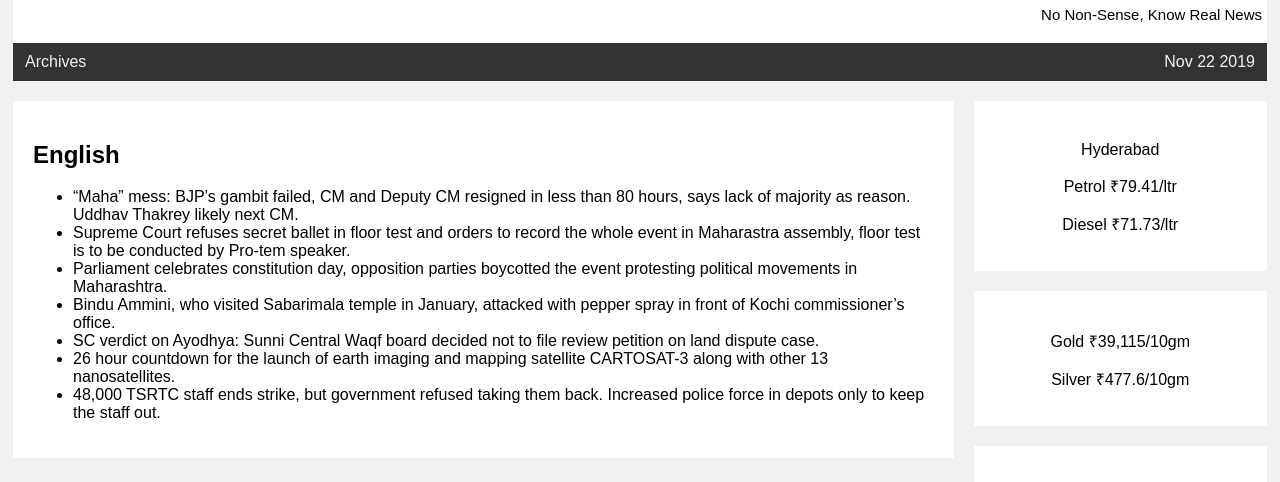
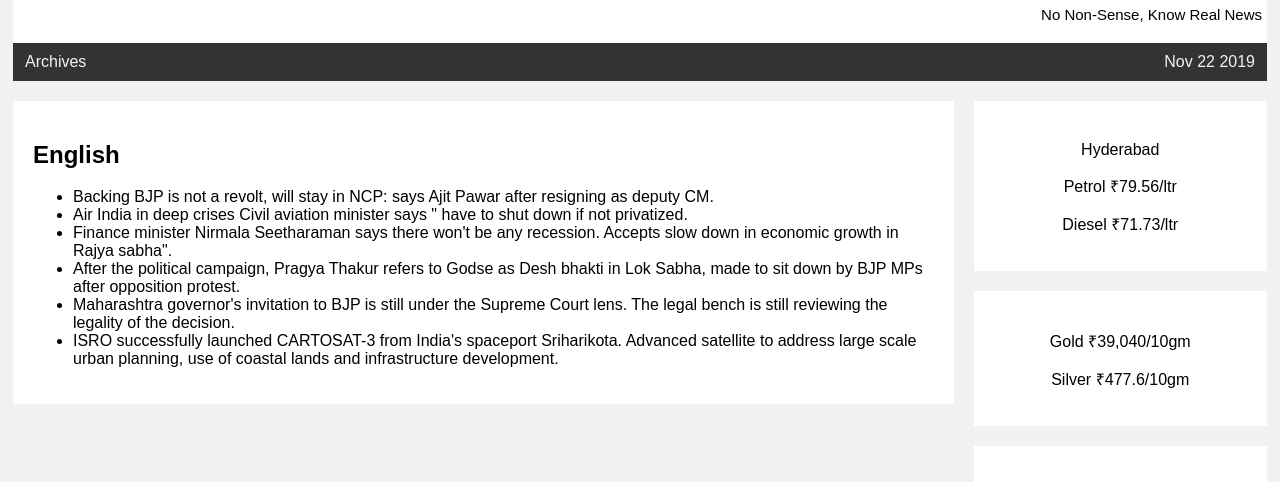
Before and after one commit to k-news-official/k-news-official.github.io, a plain HTML site: page index.html in a window 1280 px wide. Shown: the part 111-593 px from the top of the page. Drawn offline with Linux system fonts and the light colour scheme.

Commit message:
updated 20191127 news

```diff
--- a/index.html
+++ b/index.html
@@ -111,13 +111,12 @@ body {
     <div class="card">
       <h2>English</h2>
       <ul>
-        <li>“Maha” mess: BJP’s gambit failed, CM and Deputy CM resigned in less than 80 hours, says lack of majority as reason. Uddhav Thakrey likely next CM.</li>
-        <li>Supreme Court refuses secret ballet in floor test and orders to record the whole event in Maharastra assembly, floor test is to be conducted by Pro-tem speaker.</li>
-        <li>Parliament celebrates constitution day, opposition parties boycotted the event protesting political movements in Maharashtra.</li>
-        <li>Bindu Ammini, who visited Sabarimala temple in January, attacked with pepper spray in front of Kochi commissioner’s office.</li>
-        <li>SC verdict on Ayodhya: Sunni Central Waqf board decided not to file review petition on land dispute case.</li>
-        <li>26 hour countdown for the launch of earth imaging and mapping satellite CARTOSAT-3 along with other 13 nanosatellites.</li>
-        <li>48,000 TSRTC staff ends strike, but government refused taking them back. Increased police force in depots only to keep the staff out.</li>
+        <li>Backing BJP is not a revolt, will stay in NCP: says Ajit Pawar after resigning as deputy CM.</li>
+        <li>Air India in deep crises Civil aviation minister says " have to shut down if not privatized.</li>
+        <li>Finance minister Nirmala Seetharaman says there won't be any recession. Accepts slow down in economic growth in Rajya sabha".</li>
+        <li>After the political campaign, Pragya Thakur refers to Godse as Desh bhakti in Lok Sabha, made to sit down by BJP MPs after opposition protest.</li>
+        <li>Maharashtra governor's invitation to BJP is still under the Supreme Court lens. The legal bench is still reviewing the legality of the decision.</li>
+        <li>ISRO successfully launched CARTOSAT-3 from India's spaceport Sriharikota. Advanced satellite to address large scale urban planning, use of coastal lands and infrastructure development.</li>
       </ul>
       <p></p>
     </div>
@@ -127,12 +126,12 @@ body {
     <div class="card" align = center>
       <h2></h2>
       <p>Hyderabad</p>
-      <p>Petrol ₹79.41/ltr</p>
+      <p>Petrol ₹79.56/ltr</p>
       <p>Diesel ₹71.73/ltr</p>
     </div>
     <div class="card" align = center>
       <h2></h2>
-      <p>Gold ₹39,115/10gm</p>
+      <p>Gold ₹39,040/10gm</p>
       <p>Silver ₹477.6/10gm</p>
     </div>
     <!--
```
